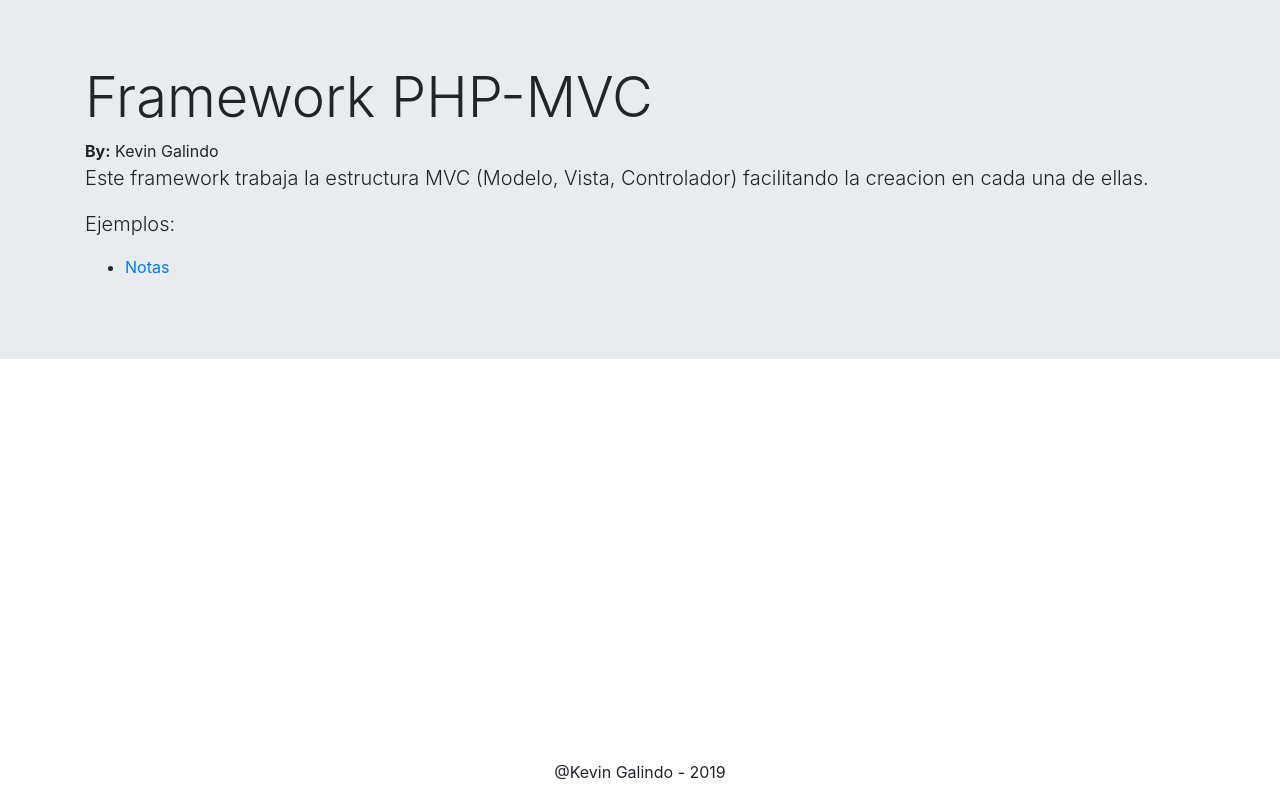
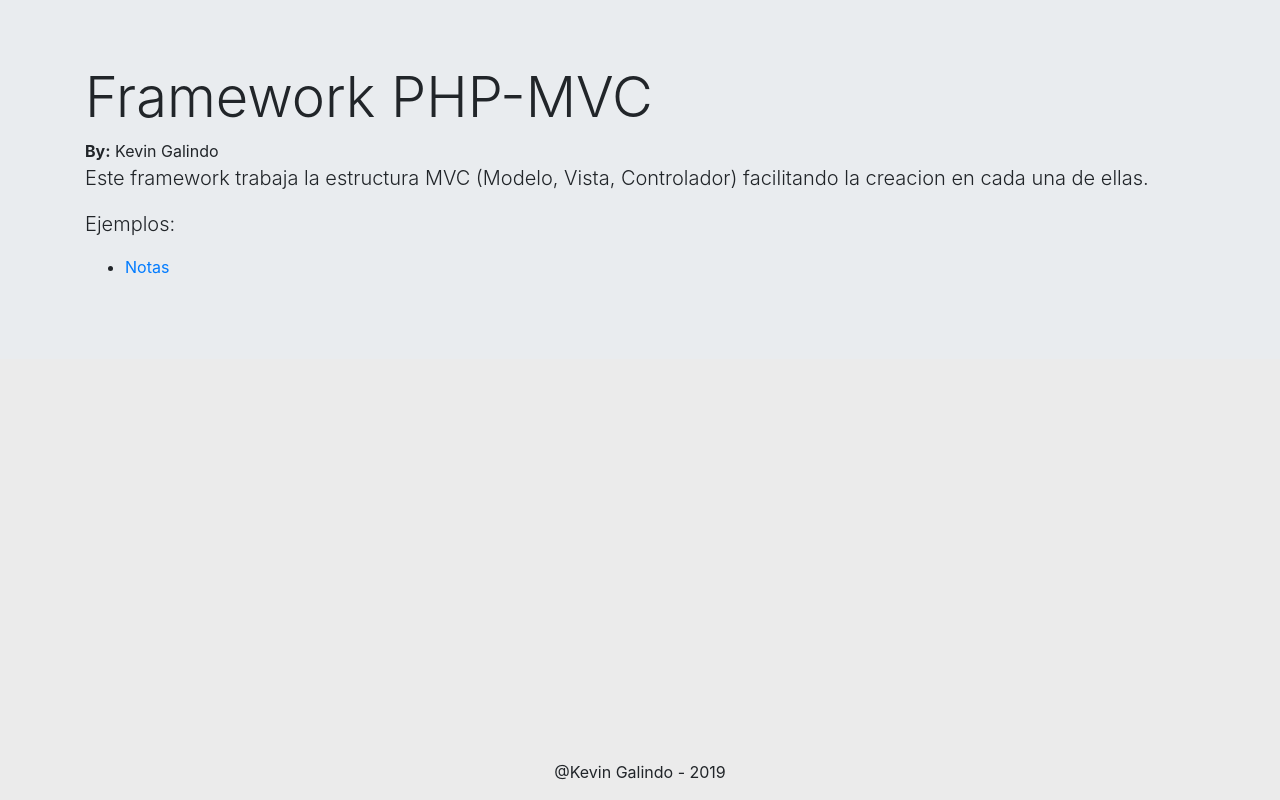
Before and after one commit to KevinDev115/php-mvc-framework, a PHP site: page / in a window 1280 px wide. Run offline with PHP 8.4, Linux system fonts and the light colour scheme.

Commit message:
Update header.php
Se modifica el color de fondo

```diff
--- a/app/views/layouts/header.php
+++ b/app/views/layouts/header.php
@@ -7,4 +7,4 @@
     <link rel="stylesheet" href="https://stackpath.bootstrapcdn.com/bootstrap/4.3.1/css/bootstrap.min.css" integrity="sha384-ggOyR0iXCbMQv3Xipma34MD+dH/1fQ784/j6cY/iJTQUOhcWr7x9JvoRxT2MZw1T" crossorigin="anonymous">
     <title><?=APP_NAME?> - <?=APP_VERSION?></title>
 </head>
-<body>
+<body style="background: #ebebeb;">
```
